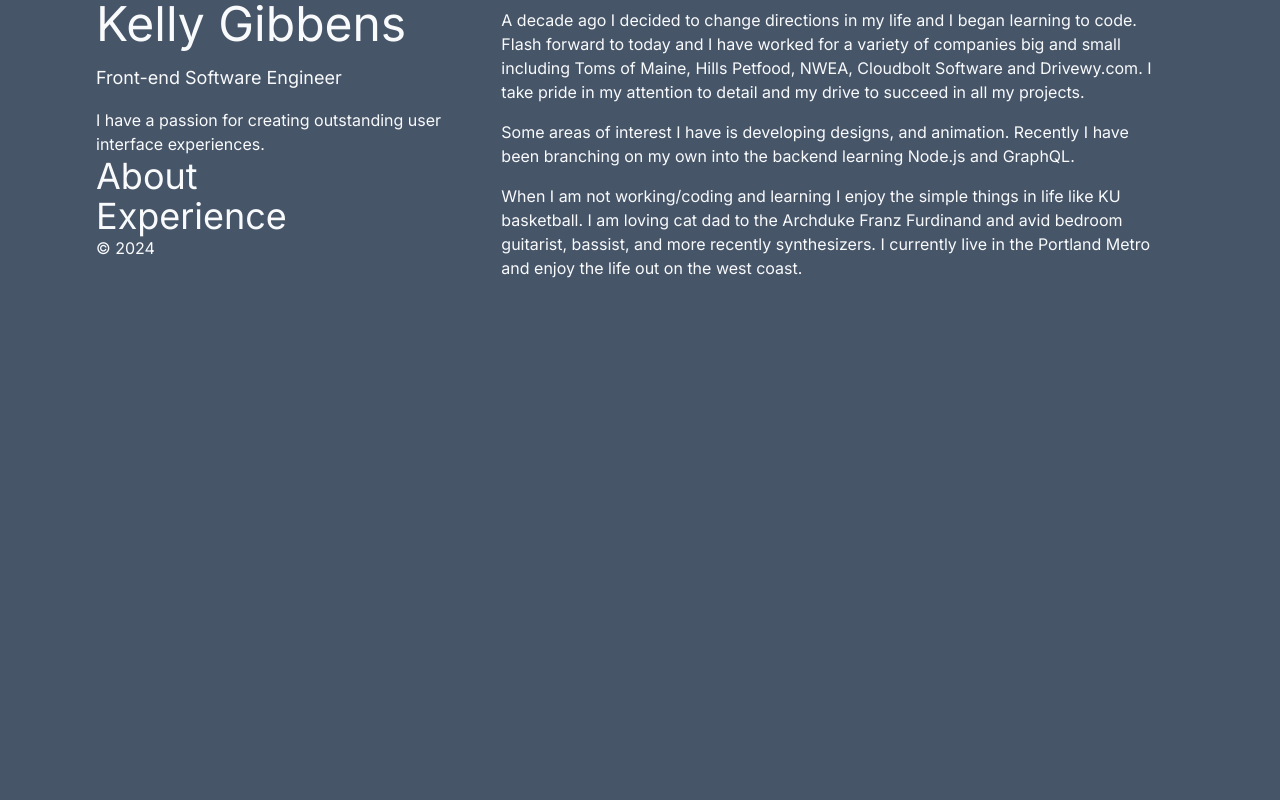
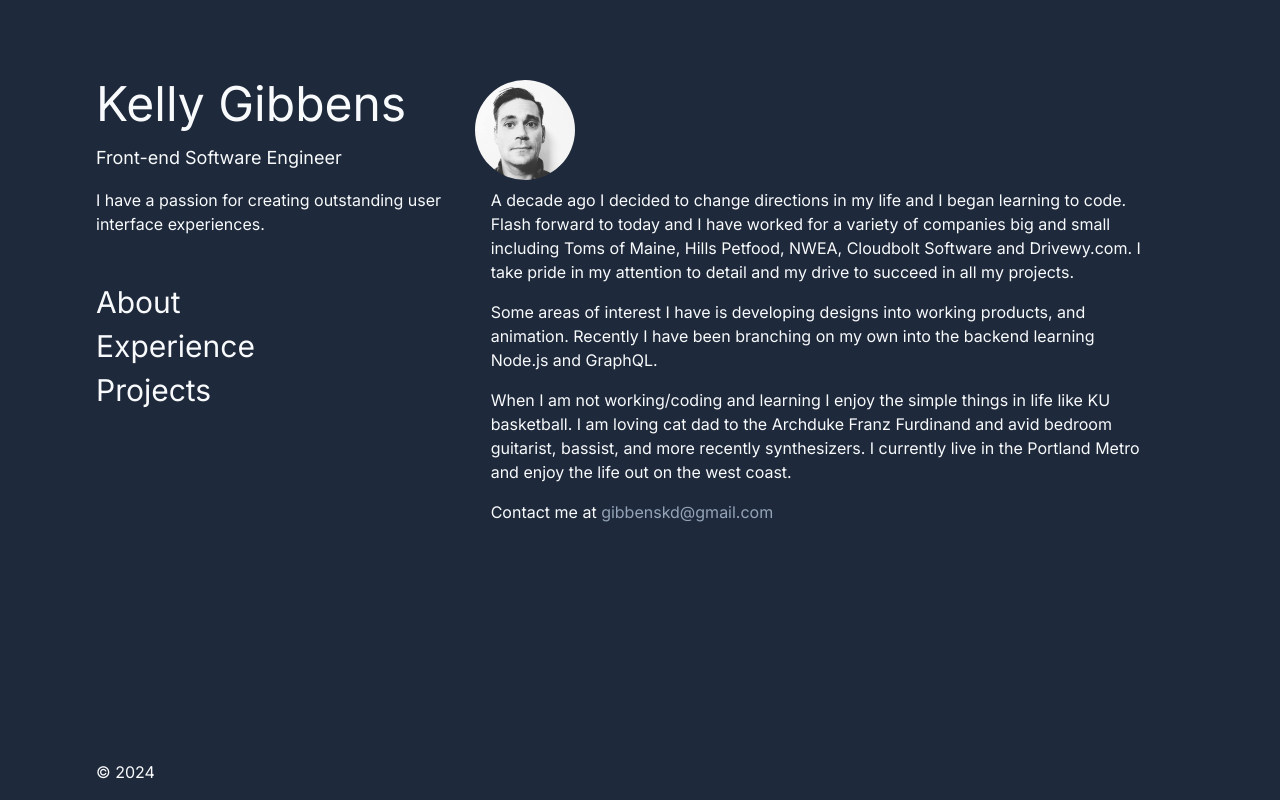
Before and after one commit to kdGibbens/gibbens.me, a Next.js app: page / in a window 1280 px wide. Built offline with nearby package versions, Linux system fonts and the light colour scheme.

Commit message:
Sidebar and about section

```diff
--- a/src/app/layout.tsx
+++ b/src/app/layout.tsx
@@ -17,10 +17,12 @@ export default function RootLayout({
 }) {
   return (
     <html lang="en">
-      <body className={`bg-slate-600 ${inter.className}`}>
-        <main className="flex min-h-screen mx-auto min-h-screen max-w-screen-xl px-6 py-12 font-sans md:px-12 md:py-20 lg:px-24 lg:py-0 lg:flex lg:justify-between lg:gap-4">
-          <SideBar />
-          {children}
+      <body className={`bg-slate-800 ${inter.className} `}>
+        <main className="min-h-screen mx-auto max-w-screen-xl px-6 py-12 font-sans md:px-12 md:py-20 lg:px-24 lg:py-0 lg:flex lg:justify-between lg:gap-4">
+          <div className="flex justify-center">
+            <SideBar />
+            {children}
+          </div>
         </main>
       </body>
     </html>
--- a/src/app/page.tsx
+++ b/src/app/page.tsx
@@ -1,6 +1,14 @@
+import Image from "next/image";
 const Home = () => {
   return (
-    <section className="basis-2/3">
+    <section className="basis-2/3 pt-20">
+      <Image
+        src="/images/profile-image.jpg"
+        width={100}
+        height={100}
+        alt="Kelly Gibbens"
+        className="rounded-full my- ml-4"
+      />
       <p className="px-8 py-2 text-slate-50">
         A decade ago I decided to change directions in my life and I began
         learning to code. Flash forward to today and I have worked for a variety
@@ -9,9 +17,9 @@ const Home = () => {
         detail and my drive to succeed in all my projects.
       </p>
       <p className="px-8 py-2 text-slate-50">
-        Some areas of interest I have is developing designs, and animation.
-        Recently I have been branching on my own into the backend learning
-        Node.js and GraphQL.
+        Some areas of interest I have is developing designs into working
+        products, and animation. Recently I have been branching on my own into
+        the backend learning Node.js and GraphQL.
       </p>
       <p className="px-8 py-2 text-slate-50">
         When I am not working/coding and learning I enjoy the simple things in
@@ -20,6 +28,15 @@ const Home = () => {
         synthesizers. I currently live in the Portland Metro and enjoy the life
         out on the west coast.
       </p>
+      <p className="px-8 py-2 text-slate-50">
+        Contact me at{" "}
+        <a
+          href="mailto:gibbenskd@gmail.com"
+          className="text-slate-400 hover:text-slate-200"
+        >
+          gibbenskd@gmail.com
+        </a>
+      </p>
     </section>
   );
 };
--- a/src/components/Footer.tsx
+++ b/src/components/Footer.tsx
@@ -1,6 +1,6 @@
 const Footer = () => {
   const year = new Date().getFullYear();
-  return <footer className="text-slate-50">&copy; {year}</footer>;
+  return <footer className="text-slate-50 py-4">&copy; {year}</footer>;
 };
 
 export default Footer;
--- a/src/components/NavBar.tsx
+++ b/src/components/NavBar.tsx
@@ -13,6 +13,7 @@ const NavBar = () => {
   const links: LinkType[] = [
     { url: "/", label: "About", id: 0 },
     { url: "/experience", label: "Experience", id: 1 },
+    { url: "/", label: "Projects", id: 2 },
   ];
 
   return (
@@ -23,9 +24,9 @@ const NavBar = () => {
             <Link
               key={link.id}
               href={link.url}
-              className={`text-slate-50 text-4xl ${
+              className={`text-slate-50 text-3xl ${
                 link.url === segment ? "text-slate-500" : "text-slate-50"
-              } hover:text-slate-300`}
+              } hover:text-slate-300 pt-2`}
             >
               {link.label}
             </Link>
--- a/src/components/SideBar.tsx
+++ b/src/components/SideBar.tsx
@@ -3,15 +3,18 @@ import NavBar from "./NavBar";
 
 const SideBar = () => {
   return (
-    <aside className="h-screen basis-1/3 flex flex-col  flex-center">
+    <aside className="h-screen basis-1/3 flex flex-col justify-between">
+      <div className="pt-20">
         <h1 className="text-5xl text-slate-50">Kelly Gibbens</h1>
         <h2 className="text-lg text-slate-50 mt-4">
           Front-end Software Engineer
         </h2>
-      <p className="text-slate-50 mt-4">
+        <p className="text-slate-50 mt-4 mb-10">
           I have a passion for creating outstanding user interface experiences.
         </p>
         <NavBar />
+      </div>
+
       <Footer />
     </aside>
   );
```
Lines whose indentation alone changed are shown as unchanged.
